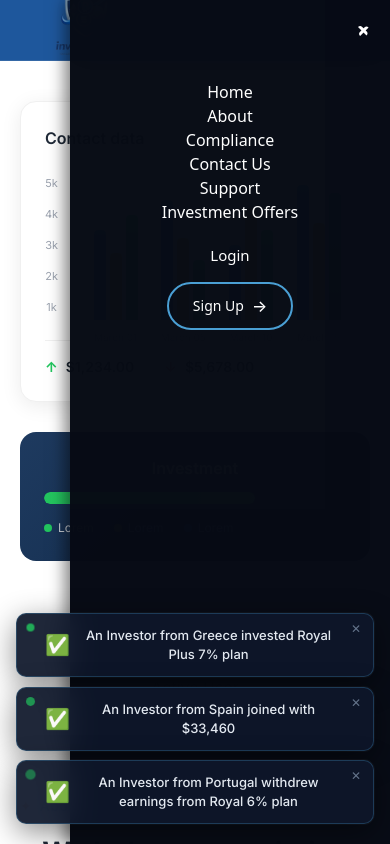
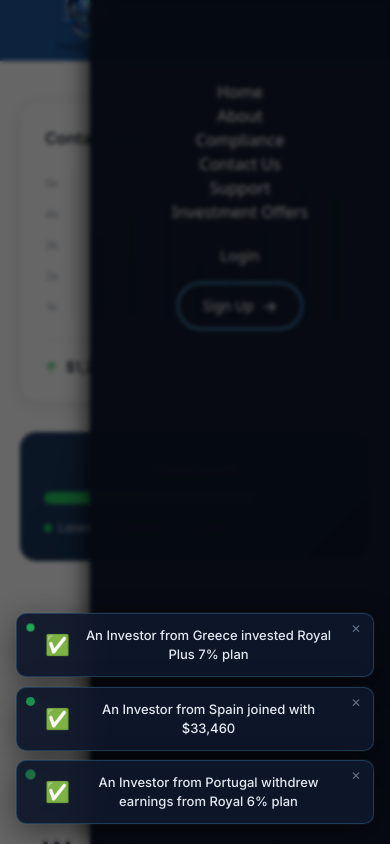
Before and after one commit to faizanproject-official/frontend-repo, a React (Create React App) app: page /about in a window 390 px wide. Both pictures are taken after a click on the element 364 px from the left and 30 px from the top of the page. Shown: the top 844 px of the page. Built offline with nearby package versions, Linux system fonts and the light colour scheme; no server answers.

Commit message:
Fix mobile menu z-index

```diff
--- a/src/components/LiveInvestorToast.css
+++ b/src/components/LiveInvestorToast.css
@@ -5,7 +5,7 @@
     position: fixed;
     bottom: 28px;
     right: 24px;
-    z-index: 9999;
+    z-index: 999;
     display: flex;
     flex-direction: column;
     gap: 10px;
--- a/src/components/Nav.css
+++ b/src/components/Nav.css
@@ -2,7 +2,7 @@
 .sticky-nav-wrapper {
     position: sticky;
     top: 0;
-    z-index: 1000;
+    z-index: 100;
     width: 100%;
 }
 
@@ -194,6 +194,19 @@
     margin-top: 20px;
 }
 
+/* Mobile Menu Overlay */
+.mobile-menu-overlay {
+    position: fixed;
+    top: 0;
+    left: 0;
+    width: 100%;
+    height: 100%;
+    background: rgba(0, 0, 0, 0.6);
+    z-index: 9998;
+    backdrop-filter: blur(2px);
+    -webkit-backdrop-filter: blur(2px);
+}
+
 /* Mobile Breakpoint */
 @media (max-width: 768px) {
     .navbar-container {
@@ -205,8 +218,9 @@
     /* Show Hamburger Icon */
     .menu-icon {
         display: flex;
-        z-index: 1001;
-        /* Above menu */
+        z-index: 10000;
+        /* Above overlay and menu */
+        margin-right: 20px;
     }
 
     /* Hamburger Animation */
@@ -226,12 +240,12 @@
     .nav-menu {
         position: fixed;
         top: 0;
-        right: -100%;
-        /* Hide off-screen */
-        width: 80%;
-        max-width: 320px;
+        right: 0;
+        width: 75vw;
+        max-width: 300px;
         height: 100vh;
-        height: 100dvh; /* Dynamic viewport height */
+        height: 100dvh;
+        /* Dynamic viewport height */
         background: rgba(15, 23, 42, 0.98);
         /* Dark background */
         backdrop-filter: blur(15px);
@@ -239,9 +253,11 @@
         flex-direction: column;
         justify-content: flex-start;
         align-items: center;
-        transition: right 0.4s ease-in-out;
-        z-index: 1000;
-        box-shadow: -5px 0 15px rgba(0, 0, 0, 0.5);
+        transform: translateX(100%);
+        /* Fully hide off-canvas */
+        transition: transform 0.4s cubic-bezier(0.68, -0.55, 0.265, 1.55);
+        z-index: 10000;
+        box-shadow: -5px 0 20px rgba(0, 0, 0, 0.7);
         gap: 0;
         padding: 80px 20px 40px;
         overflow-y: auto;
@@ -249,7 +265,7 @@
     }
 
     .nav-menu.active {
-        right: 0;
+        transform: translateX(0);
         /* Slide in */
     }
 
@@ -294,18 +310,6 @@
         text-align: center;
         margin: 0 !important;
     }
-
-    /* Overlay for mobile menu */
-    .nav-menu.active::before {
-        content: '';
-        position: fixed;
-        top: 0;
-        left: 0;
-        width: 100vw;
-        height: 100vh;
-        background: rgba(0, 0, 0, 0.5);
-        z-index: -1;
-    }
 }
 
 @media (max-width: 480px) {
--- a/src/components/Nav.jsx
+++ b/src/components/Nav.jsx
@@ -20,6 +20,10 @@ function Nav() {
     return (
         <div className="sticky-nav-wrapper">
             <StatsBar />
+            {/* Overlay for Mobile Menu */}
+            {isMobileMenuOpen && (
+                <div className="mobile-menu-overlay" onClick={closeMobileMenu}></div>
+            )}
             {/* Main Navbar */}
             <nav className="main-navbar">
                 <div className="navbar-container">
```
